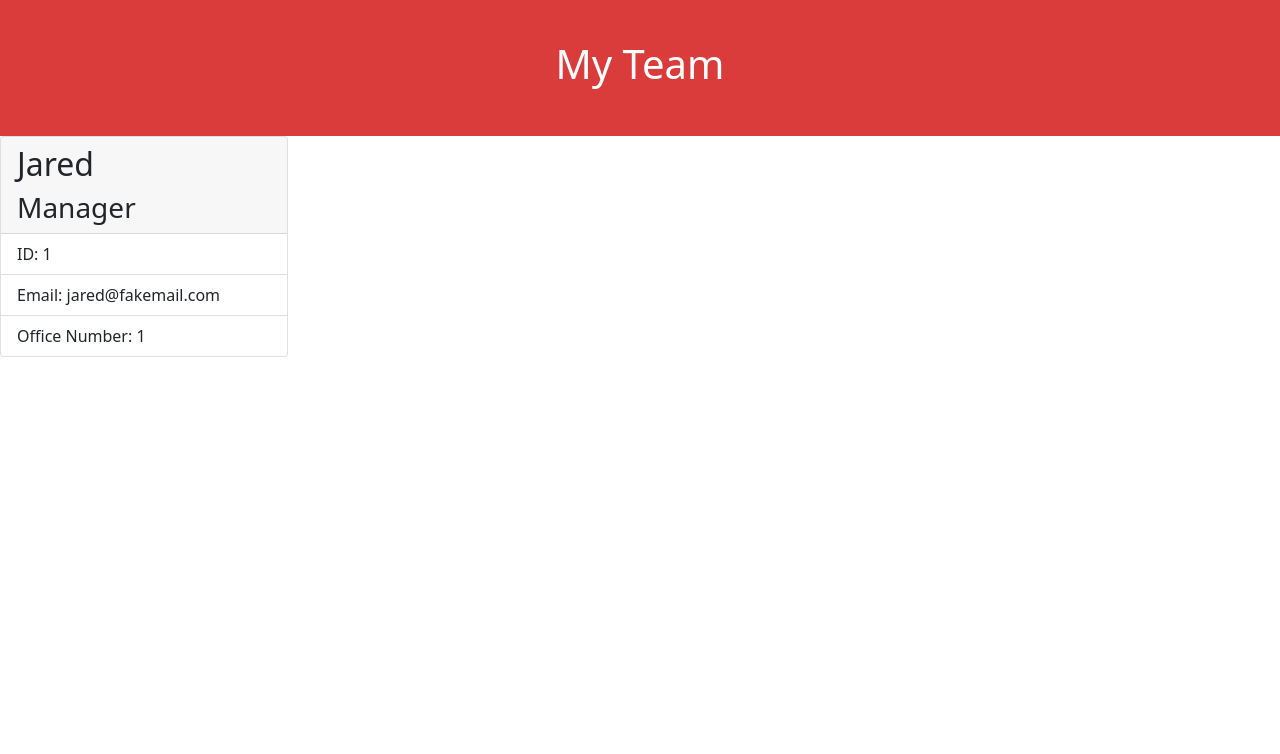
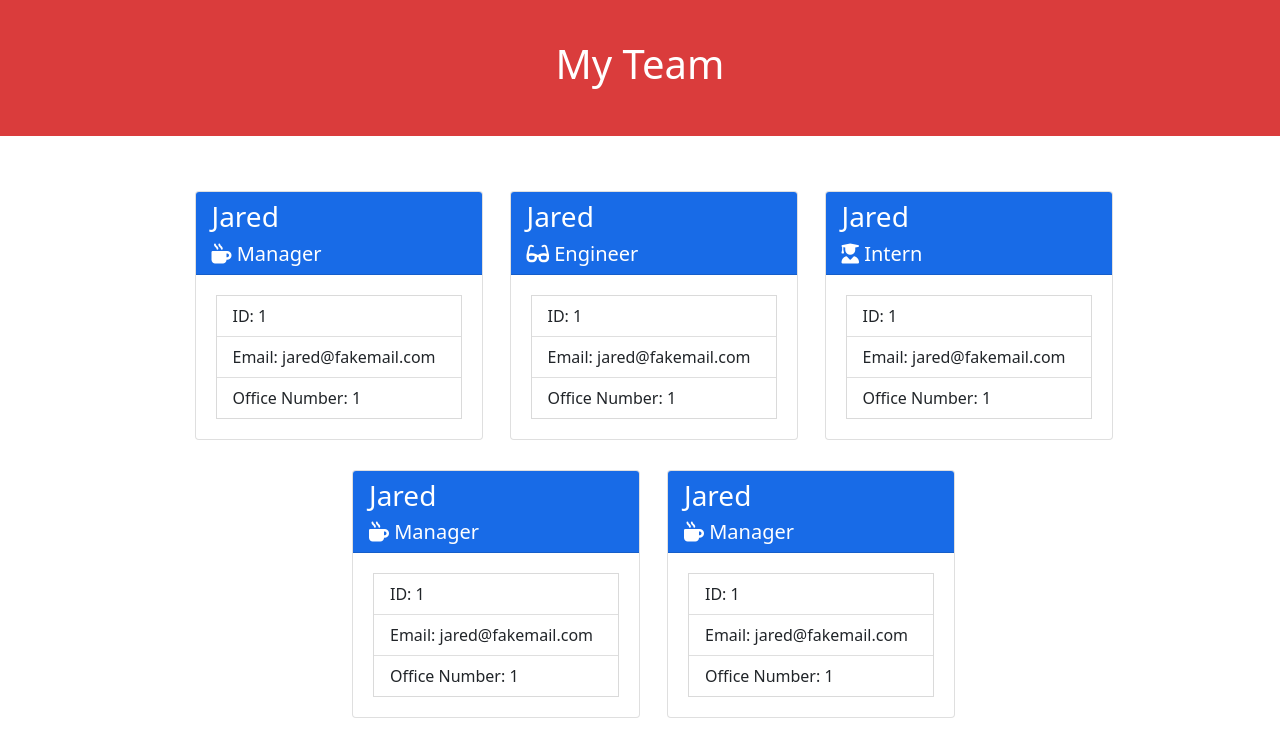
Before and after one commit to cole22simpson/team-profile-generator, a website: page index.html in a window 1280 px wide. Drawn offline with nearby package versions, Linux system fonts and the light colour scheme.

```diff
--- a/index.html
+++ b/index.html
@@ -10,21 +10,25 @@
 </head>
 
 <header>
-    <h1 class="container-fluid">
+    <h1>
         My Team
     </h1>
 </header>
 
-<body class="">
+<body>
+    <div class="container">
+        <div class="row justify-content-center">
+            <div class="col-3 content-container">
                 <div class="card" style="width: 18rem;">
-        <div class="card-header">
-            <h2 class="card-title">
+                    <div class="card-header-style card-header">
+                        <h3 class="card-title">
                             Jared
-            </h2>
-            <h3 class="card-text">
-                Manager
                         </h3>
+                        <h5 class="card-text">
+                            <i class="fa-solid fa-mug-hot"></i> Manager
+                        </h5>
                     </div>
+                    <div class="ul-container">
                         <ul class="list-group list-group-flush">
                             <li class="list-group-item">
                                 ID: 1
@@ -37,5 +41,115 @@
                             </li>
                         </ul>
                     </div>
+                </div>
+            </div>
+
+            <div class="col-3 content-container">
+                <div class="card" style="width: 18rem;">
+                    <div class="card-header-style card-header">
+                        <h3 class="card-title">
+                            Jared
+                        </h3>
+                        <h5 class="card-text">
+                            <i class="fa-solid fa-glasses"></i> Engineer
+                        </h5>
+                    </div>
+                    <div class="ul-container">
+                        <ul class="list-group list-group-flush">
+                            <li class="list-group-item">
+                                ID: 1
+                            </li>
+                            <li class="list-group-item">
+                                Email: jared@fakemail.com
+                            </li>
+                            <li class="list-group-item">
+                                Office Number: 1
+                            </li>
+                        </ul>
+                    </div>
+                </div>
+            </div>
+
+            <div class="col-3 content-container">
+                <div class="card" style="width: 18rem;">
+                    <div class="card-header-style card-header">
+                        <h3 class="card-title">
+                            Jared
+                        </h3>
+                        <h5 class="card-text">
+                            <i class="fa-solid fa-user-graduate"></i> Intern
+                        </h5>
+                    </div>
+                    <div class="ul-container">
+                        <ul class="list-group list-group-flush">
+                            <li class="list-group-item">
+                                ID: 1
+                            </li>
+                            <li class="list-group-item">
+                                Email: jared@fakemail.com
+                            </li>
+                            <li class="list-group-item">
+                                Office Number: 1
+                            </li>
+                        </ul>
+                    </div>
+                </div>
+            </div>
+
+            <div class="col-3 content-container">
+                <div class="card" style="width: 18rem;">
+                    <div class="card-header-style card-header">
+                        <h3 class="card-title">
+                            Jared
+                        </h3>
+                        <h5 class="card-text">
+                            <i class="fa-solid fa-mug-hot"></i> Manager
+                        </h5>
+                    </div>
+                    <div class="ul-container">
+                        <ul class="list-group list-group-flush">
+                            <li class="list-group-item">
+                                ID: 1
+                            </li>
+                            <li class="list-group-item">
+                                Email: jared@fakemail.com
+                            </li>
+                            <li class="list-group-item">
+                                Office Number: 1
+                            </li>
+                        </ul>
+                    </div>
+                </div>
+            </div>
+
+            <div class="col-3 content-container">
+                <div class="card" style="width: 18rem;">
+                    <div class="card-header-style card-header">
+                        <h3 class="card-title">
+                            Jared
+                        </h3>
+                        <h5 class="card-text">
+                            <i class="fa-solid fa-mug-hot"></i> Manager
+                        </h5>
+                    </div>
+                    <div class="ul-container">
+                        <ul class="list-group list-group-flush">
+                            <li class="list-group-item">
+                                ID: 1
+                            </li>
+                            <li class="list-group-item">
+                                Email: jared@fakemail.com
+                            </li>
+                            <li class="list-group-item">
+                                Office Number: 1
+                            </li>
+                        </ul>
+                    </div>
+                </div>
+            </div>
+        </div>
+    </div>
+
+    <script src="https://kit.fontawesome.com/115c070486.js" crossorigin="anonymous"></script>
 </body>
 </html>
--- a/package.json
+++ b/package.json
@@ -7,7 +7,7 @@
     "lib": "lib"
   },
   "scripts": {
-    "test": "echo \"Error: no test specified\" && exit 1"
+    "test": "jest"
   },
   "repository": {
     "type": "git",
--- a/style.css
+++ b/style.css
@@ -3,4 +3,19 @@
     color: white;
     text-align: center;
     padding: 40px;
+    margin-bottom: 40px;
 }
+
+.card-header-style {
+    color: white;
+    background-color: rgb(24, 107, 231);
+}
+
+.content-container {
+    margin: 15px;
+}
+
+.ul-container {
+    margin: 20px;
+    border: solid 1px rgb(218, 218, 218);
+}
```
Also changed, not shown: __tests__/Employee.test.js (+35 -0 lines), lib/Employee.js (added, +25 -0 lines), lib/Engineer.js (added), lib/Intern.js (added), lib/Manager.js (added). Lines whose indentation alone changed are shown as unchanged.
